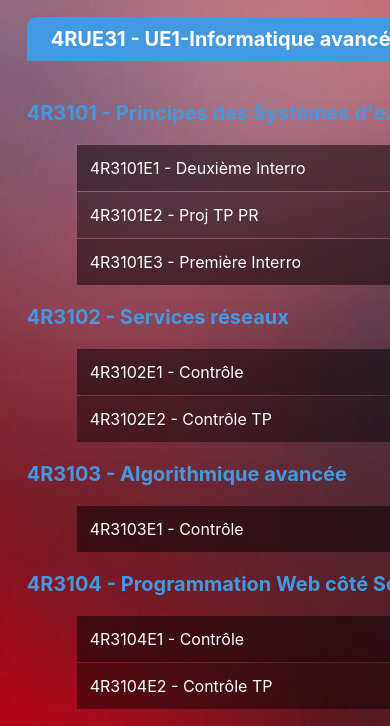
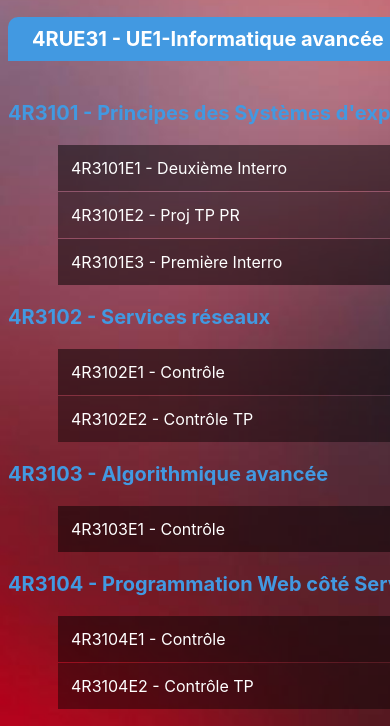
Before and after one commit to Gwendolabendooo/note, a plain HTML site: page index.html in a window 390 px wide. Shown: the part 114-840 px from the top of the page. Drawn offline with Linux system fonts and the light colour scheme.

Commit message:
Update style.css

```diff
--- a/style.css
+++ b/style.css
@@ -84,3 +84,8 @@ ul > b{
 .backinterro:first-of-type{
     margin-top: 20px;
 }
+@media (max-width: 1100px) {
+  .UE {
+    margin: 0;
+  }
+}
```
